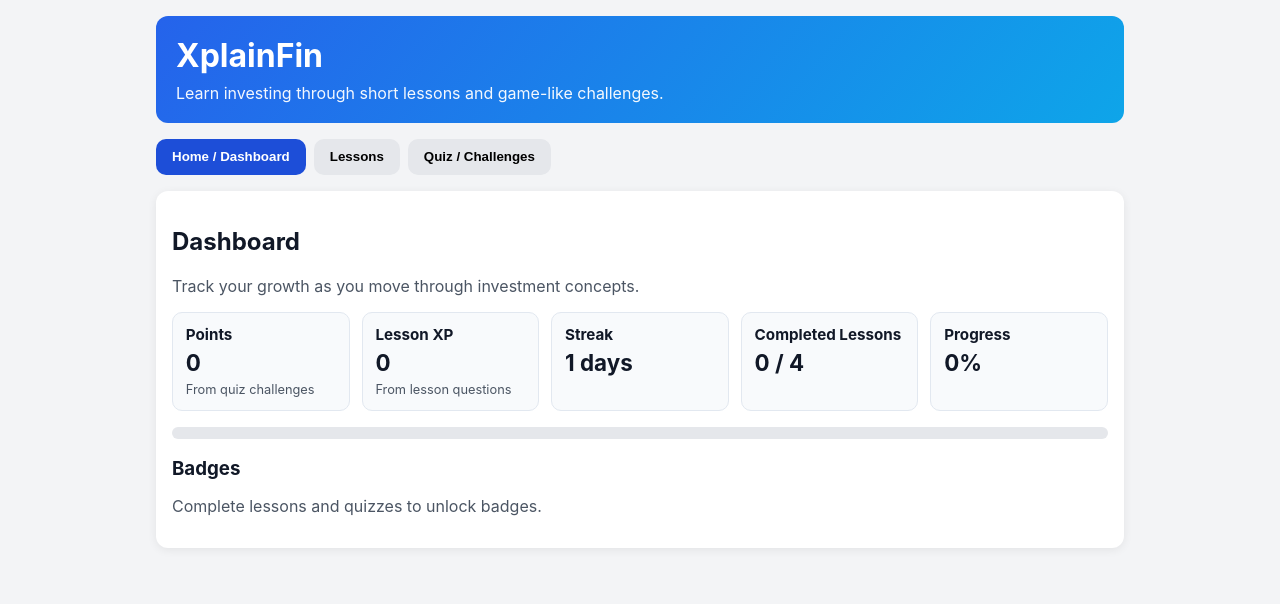
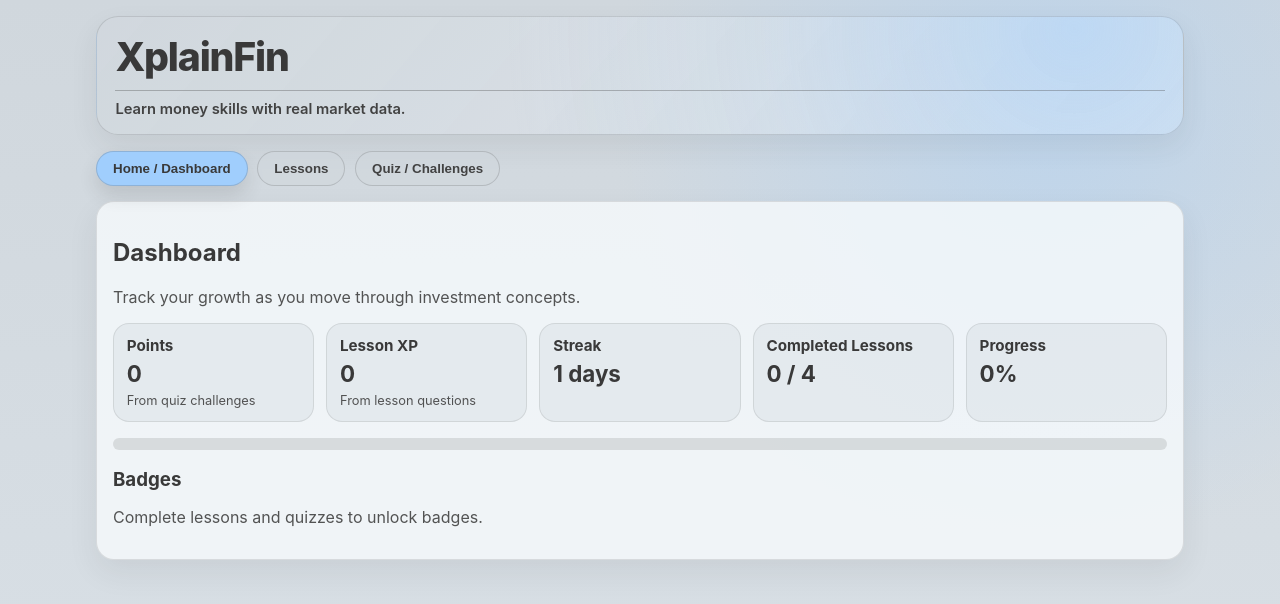
Before and after one commit to JohnYim668-code/XplainFin-Demo, a React (Vite) app: page / in a window 1280 px wide. Shown: the top 604 px of the page. Built offline with nearby package versions, Linux system fonts and the light colour scheme.

Commit message:
commit celia

```diff
--- a/src/App.jsx
+++ b/src/App.jsx
@@ -52,7 +52,8 @@ export default function App() {
     <main className="app-shell">
       <header className="app-header">
         <h1>XplainFin</h1>
-        <p>Learn investing through short lessons and game-like challenges.</p>
+        <div className="app-header-divider" />
+        <p className="app-hero-subtitle">Learn money skills with real market data.</p>
       </header>
 
       <NavTabs activeTab={activeTab} onTabChange={setActiveTab} />
--- a/src/styles.css
+++ b/src/styles.css
@@ -1,7 +1,7 @@
 :root {
-  font-family: Inter, system-ui, -apple-system, BlinkMacSystemFont, "Segoe UI", sans-serif;
-  color: #111827;
-  background: #f3f4f6;
+  font-family: "Inter", "Avenir Next", "Nunito", "Poppins", system-ui, -apple-system, BlinkMacSystemFont, "Segoe UI", sans-serif;
+  color: #393939;
+  background: #d0d7dd;
 }
 
 * {
@@ -10,61 +10,92 @@
 
 body {
   margin: 0;
+  min-height: 100vh;
+  background:
+    radial-gradient(circle at 82% 14%, rgba(160, 206, 253, 0.4), rgba(160, 206, 253, 0) 35%),
+    linear-gradient(180deg, #d0d7dd 0%, #d9e0e6 100%);
 }
 
 .app-shell {
-  max-width: 1000px;
+  max-width: 1120px;
   margin: 0 auto;
-  padding: 1rem;
+  padding: 1rem 1rem 1.25rem;
 }
 
 .app-header {
-  background: linear-gradient(130deg, #2563eb, #0ea5e9);
-  color: #fff;
-  padding: 1.25rem;
-  border-radius: 12px;
   margin-bottom: 1rem;
+  padding: 1rem 1.15rem;
+  border-radius: 22px;
+  border: 1px solid rgba(66, 66, 66, 0.16);
+  background:
+    radial-gradient(circle at 90% 10%, rgba(160, 206, 253, 0.5), rgba(160, 206, 253, 0.1) 32%, transparent 58%),
+    linear-gradient(130deg, rgba(208, 215, 221, 0.9), rgba(223, 229, 235, 0.95));
+  box-shadow: 0 12px 28px rgba(57, 57, 57, 0.08);
 }
 
 .app-header h1 {
-  margin: 0 0 0.5rem;
+  margin: 0;
+  font-size: clamp(1.75rem, 4vw, 2.45rem);
+  letter-spacing: -0.03em;
+  color: #393939;
+  font-weight: 800;
 }
 
-.app-header p {
-  margin: 0;
-  opacity: 0.95;
+.app-header-divider {
+  margin-top: 0.6rem;
+  height: 1px;
+  width: 100%;
+  background: rgba(66, 66, 66, 0.33);
+}
+
+.app-hero-subtitle {
+  margin: 0.58rem 0 0;
+  font-size: 0.92rem;
+  font-weight: 600;
+  color: #424242;
 }
 
 .tab-nav {
   display: flex;
-  gap: 0.5rem;
+  gap: 0.6rem;
   flex-wrap: wrap;
-  margin-bottom: 1rem;
+  margin-bottom: 0.9rem;
 }
 
 .tab-button {
-  border: none;
-  border-radius: 10px;
-  padding: 0.65rem 1rem;
+  border: 1px solid rgba(66, 66, 66, 0.2);
+  border-radius: 999px;
+  padding: 0.58rem 1rem;
   cursor: pointer;
-  background: #e5e7eb;
-  font-weight: 600;
+  background: rgba(208, 215, 221, 0.72);
+  color: #424242;
+  font-weight: 700;
+  transition: transform 180ms ease, box-shadow 180ms ease, background 180ms ease;
+}
+
+.tab-button:hover {
+  transform: translateY(-1px) scale(1.02);
+  box-shadow: 0 8px 16px rgba(57, 57, 57, 0.12);
 }
 
 .tab-button.active {
-  background: #1d4ed8;
-  color: #fff;
+  background: #a0cefd;
+  color: #393939;
+  box-shadow: 0 10px 18px rgba(66, 66, 66, 0.14);
 }
 
 .panel {
-  background: #fff;
-  border-radius: 12px;
+  background: rgba(246, 249, 252, 0.82);
+  border-radius: 18px;
+  border: 1px solid rgba(66, 66, 66, 0.14);
   padding: 1rem;
-  box-shadow: 0 2px 10px rgba(0, 0, 0, 0.07);
+  box-shadow: 0 12px 30px rgba(57, 57, 57, 0.08);
+  animation: pop-in 260ms ease-out;
 }
 
 .muted {
-  color: #4b5563;
+  color: #424242;
+  opacity: 0.9;
 }
 
 .card-grid {
@@ -75,10 +106,16 @@ body {
 }
 
 .card {
-  background: #f8fafc;
-  border: 1px solid #e2e8f0;
-  border-radius: 10px;
+  background: rgba(208, 215, 221, 0.36);
+  border: 1px solid rgba(66, 66, 66, 0.12);
+  border-radius: 16px;
   padding: 0.8rem;
+  transition: transform 180ms ease, box-shadow 180ms ease;
+}
+
+.card:hover {
+  transform: translateY(-2px) scale(1.01);
+  box-shadow: 0 10px 20px rgba(57, 57, 57, 0.1);
 }
 
 .card h3 {
@@ -99,7 +136,7 @@ body {
 
 .progress-wrap {
   height: 12px;
-  background: #e5e7eb;
+  background: rgba(66, 66, 66, 0.14);
   border-radius: 999px;
   overflow: hidden;
   margin: 0.8rem 0 1rem;
@@ -107,7 +144,8 @@ body {
 
 .progress-bar {
   height: 100%;
-  background: #10b981;
+  background: linear-gradient(90deg, #a0cefd, #77bbfc);
+  transition: width 300ms ease;
 }
 
 .badge-area h3 {
@@ -124,12 +162,13 @@ body {
 }
 
 .badge {
-  background: #fde68a;
-  border: 1px solid #f59e0b;
+  background: #a0cefd;
+  border: 1px solid rgba(66, 66, 66, 0.22);
   border-radius: 999px;
   padding: 0.35rem 0.65rem;
   font-weight: 600;
   font-size: 0.85rem;
+  color: #393939;
 }
 
 .path-layout {
@@ -139,10 +178,10 @@ body {
 }
 
 .path-module-block {
-  border: 1px solid #e5e7eb;
-  border-radius: 14px;
+  border: 1px solid rgba(66, 66, 66, 0.14);
+  border-radius: 16px;
   padding: 1rem;
-  background: #f8fafc;
+  background: rgba(208, 215, 221, 0.26);
 }
 
 .path-node {
@@ -161,13 +200,19 @@ body {
   width: 180px;
   height: 180px;
   margin: 0 auto;
-  background: radial-gradient(circle at 30% 30%, #4ade80, #22c55e);
-  color: #052e16;
-  box-shadow: 0 10px 20px rgba(22, 163, 74, 0.25);
+  background: radial-gradient(circle at 30% 25%, #cfe8ff, #a0cefd);
+  color: #393939;
+  box-shadow: 0 12px 22px rgba(57, 57, 57, 0.14);
+  transition: transform 180ms ease, box-shadow 180ms ease;
+}
+
+.module-node:hover {
+  transform: translateY(-2px);
+  box-shadow: 0 16px 26px rgba(57, 57, 57, 0.18);
 }
 
 .module-node.expanded {
-  outline: 4px solid #bbf7d0;
+  outline: 4px solid rgba(160, 206, 253, 0.6);
 }
 
 .module-description {
@@ -196,17 +241,17 @@ body {
   min-height: 115px;
   padding: 0.8rem 0.6rem;
   border-radius: 22px;
-  border: 2px solid #86efac;
-  background: #dcfce7;
-  color: #14532d;
+  border: 2px solid rgba(160, 206, 253, 0.6);
+  background: rgba(160, 206, 253, 0.2);
+  color: #393939;
   position: relative;
   overflow: hidden;
 }
 
 .lesson-node.completed {
-  background: #bfdbfe;
-  border-color: #60a5fa;
-  color: #1e3a8a;
+  background: rgba(160, 206, 253, 0.45);
+  border-color: #a0cefd;
+  color: #393939;
 }
 
 .lesson-reward-pill {
@@ -221,7 +266,7 @@ body {
 .lesson-connector {
   height: 24px;
   width: 58%;
-  border-bottom: 3px dashed #60a5fa;
+  border-bottom: 3px dashed #a0cefd;
   margin-top: 0.15rem;
   margin-bottom: 0.1rem;
   position: relative;
@@ -229,18 +274,18 @@ body {
 
 .lesson-connector.curve-right {
   justify-self: start;
-  border-right: 3px dashed #60a5fa;
+  border-right: 3px dashed #a0cefd;
   border-bottom-right-radius: 18px;
 }
 
 .lesson-connector.curve-left {
   justify-self: end;
-  border-left: 3px dashed #60a5fa;
+  border-left: 3px dashed #a0cefd;
   border-bottom-left-radius: 18px;
 }
 
 .lesson-path-step.done .lesson-connector {
-  border-color: #22c55e;
+  border-color: #424242;
 }
 
 .connector-dot {
@@ -250,8 +295,8 @@ body {
   width: 12px;
   height: 12px;
   border-radius: 999px;
-  background: #60a5fa;
-  box-shadow: 0 0 0 3px #dbeafe;
+  background: #a0cefd;
+  box-shadow: 0 0 0 3px rgba(160, 206, 253, 0.35);
 }
 
 .lesson-connector.curve-left .connector-dot {
@@ -260,8 +305,8 @@ body {
 }
 
 .lesson-path-step.done .connector-dot {
-  background: #22c55e;
-  box-shadow: 0 0 0 3px #dcfce7;
+  background: #424242;
+  box-shadow: 0 0 0 3px rgba(66, 66, 66, 0.2);
 }
 
 .offset-left {
@@ -298,10 +343,11 @@ body {
 }
 
 .question-card {
-  border: 1px solid #e5e7eb;
-  border-radius: 10px;
+  border: 1px solid rgba(66, 66, 66, 0.16);
+  border-radius: 14px;
   padding: 0.85rem;
   margin: 0.65rem 0;
+  background: rgba(208, 215, 221, 0.2);
 }
 
 .question-title {
@@ -320,7 +366,7 @@ body {
 .option-key {
   display: inline-block;
   width: 22px;
-  color: #64748b;
+  color: #424242;
 }
 
 .correct-option {
@@ -337,8 +383,8 @@ body {
 .open-ended-input {
   width: 100%;
   margin-top: 0.5rem;
-  border: 1px solid #cbd5e1;
-  border-radius: 10px;
+  border: 1px solid rgba(66, 66, 66, 0.26);
+  border-radius: 14px;
   padding: 0.6rem;
   font: inherit;
 }
@@ -355,9 +401,9 @@ body {
 .lesson-intro-card {
   margin-top: 1rem;
   padding: 1rem;
-  border: 1px solid #e5e7eb;
-  border-radius: 12px;
-  background: #f8fafc;
+  border: 1px solid rgba(66, 66, 66, 0.16);
+  border-radius: 16px;
+  background: rgba(208, 215, 221, 0.26);
 }
 
 .lesson-intro-summary {
@@ -417,26 +463,33 @@ body {
   background: transparent;
   cursor: pointer;
   border-radius: 999px;
-  box-shadow: 0 10px 28px rgba(79, 70, 229, 0.22);
+  width: 84px;
+  height: 84px;
+  border: 1px solid rgba(66, 66, 66, 0.2);
+  background: radial-gradient(circle at 35% 25%, rgba(255, 255, 255, 0.65), rgba(160, 206, 253, 0.35));
+  box-shadow: 0 10px 24px rgba(57, 57, 57, 0.2);
   line-height: 0;
+  transition: transform 220ms cubic-bezier(0.22, 1, 0.36, 1), box-shadow 220ms ease;
+  animation: float-bounce 2.2s ease-in-out infinite;
 }
 
 .ask-ai-fab:hover {
-  filter: brightness(1.06);
-  transform: translateY(-1px);
+  filter: brightness(1.03);
+  transform: translateY(-3px) scale(1.04);
+  box-shadow: 0 16px 28px rgba(57, 57, 57, 0.24);
 }
 
 .ask-ai-fab.active {
-  outline: 3px solid #a78bfa;
+  outline: 3px solid #a0cefd;
   outline-offset: 3px;
 }
 
 .ask-ai-fab-art {
   display: block;
-  width: min(220px, calc(100vw - 2rem));
-  height: auto;
-  max-height: 58px;
-  object-fit: contain;
+  width: 76px;
+  height: 76px;
+  border-radius: 999px;
+  object-fit: cover;
 }
 
 .ask-ai-panel {
@@ -448,10 +501,10 @@ body {
   max-height: min(70vh, 520px);
   display: flex;
   flex-direction: column;
-  background: #fff;
-  border-radius: 14px;
-  border: 1px solid #e2e8f0;
-  box-shadow: 0 16px 40px rgba(15, 23, 42, 0.18);
+  background: rgba(245, 248, 251, 0.96);
+  border-radius: 18px;
+  border: 1px solid rgba(66, 66, 66, 0.2);
+  box-shadow: 0 16px 40px rgba(57, 57, 57, 0.16);
   padding: 0.75rem;
 }
 
@@ -493,10 +546,10 @@ body {
   min-height: 140px;
   max-height: 240px;
   overflow-y: auto;
-  border: 1px solid #e5e7eb;
-  border-radius: 10px;
+  border: 1px solid rgba(66, 66, 66, 0.15);
+  border-radius: 14px;
   padding: 0.5rem;
-  background: #f8fafc;
+  background: rgba(208, 215, 221, 0.3);
 }
 
 .ask-ai-empty {
@@ -505,6 +558,9 @@ body {
 }
 
 .ask-ai-msg {
+  display: flex;
+  align-items: flex-start;
+  gap: 0.45rem;
   margin: 0.4rem 0;
   padding: 0.45rem 0.55rem;
   border-radius: 10px;
@@ -513,14 +569,23 @@ body {
 }
 
 .ask-ai-msg.user {
-  background: #dbeafe;
+  background: rgba(160, 206, 253, 0.45);
   margin-left: 1.5rem;
 }
 
 .ask-ai-msg.assistant {
-  background: #fff;
-  border: 1px solid #e2e8f0;
+  background: rgba(255, 255, 255, 0.74);
+  border: 1px solid rgba(66, 66, 66, 0.15);
   margin-right: 1rem;
+}
+
+.ask-ai-msg-avatar {
+  width: 22px;
+  height: 22px;
+  border-radius: 999px;
+  flex-shrink: 0;
+  margin-top: 0.1rem;
+  object-fit: cover;
 }
 
 .ask-ai-input-row {
@@ -532,8 +597,8 @@ body {
 
 .ask-ai-input {
   flex: 1;
-  border: 1px solid #cbd5e1;
-  border-radius: 10px;
+  border: 1px solid rgba(66, 66, 66, 0.22);
+  border-radius: 12px;
   padding: 0.45rem;
   font: inherit;
   resize: vertical;
@@ -549,7 +614,7 @@ body {
 }
 
 .completion-kicker {
-  color: #f59e0b;
+  color: #424242;
   font-size: 1.3rem;
   font-weight: 800;
   margin: 0.1rem 0 0.5rem;
@@ -564,8 +629,9 @@ body {
 }
 
 .completion-stats > div {
-  border: 1px solid #e5e7eb;
-  border-radius: 10px;
+  border: 1px solid rgba(66, 66, 66, 0.16);
+  border-radius: 14px;
+  background: rgba(208, 215, 221, 0.22);
   padding: 0.7rem;
 }
 
@@ -577,8 +643,9 @@ body {
 }
 
 .module {
-  border: 1px solid #e5e7eb;
-  border-radius: 10px;
+  border: 1px solid rgba(66, 66, 66, 0.16);
+  border-radius: 14px;
+  background: rgba(208, 215, 221, 0.2);
   padding: 0.8rem;
   margin: 0.9rem 0;
 }
@@ -596,8 +663,8 @@ body {
 .level-pill {
   font-size: 0.8rem;
   border-radius: 999px;
-  background: #dbeafe;
-  color: #1d4ed8;
+  background: #a0cefd;
+  color: #393939;
   padding: 0.2rem 0.55rem;
   font-weight: 600;
 }
@@ -616,21 +683,27 @@ body {
 }
 
 .btn {
-  border: none;
-  border-radius: 8px;
+  border: 1px solid rgba(66, 66, 66, 0.14);
+  border-radius: 12px;
   padding: 0.55rem 0.8rem;
   cursor: pointer;
-  font-weight: 600;
+  font-weight: 700;
+  transition: transform 160ms ease, box-shadow 160ms ease;
+}
+
+.btn:hover {
+  transform: translateY(-1px);
+  box-shadow: 0 8px 15px rgba(57, 57, 57, 0.14);
 }
 
 .btn-primary {
-  background: #2563eb;
-  color: #fff;
+  background: #a0cefd;
+  color: #393939;
 }
 
 .btn-secondary {
-  background: #e5e7eb;
-  color: #111827;
+  background: rgba(208, 215, 221, 0.75);
+  color: #424242;
 }
 
 .selected-lesson {
@@ -647,22 +720,31 @@ body {
 }
 
 .pill {
-  border: 1px solid #cbd5e1;
-  background: #fff;
+  border: 1px solid rgba(66, 66, 66, 0.2);
+  background: rgba(255, 255, 255, 0.7);
   border-radius: 999px;
   padding: 0.4rem 0.7rem;
   cursor: pointer;
+  color: #424242;
+  font-weight: 600;
+  transition: transform 160ms ease, box-shadow 160ms ease;
+}
+
+.pill:hover {
+  transform: translateY(-1px);
+  box-shadow: 0 8px 14px rgba(57, 57, 57, 0.12);
 }
 
 .pill.active {
-  background: #1d4ed8;
-  color: #fff;
-  border-color: #1d4ed8;
+  background: #a0cefd;
+  color: #393939;
+  border-color: rgba(66, 66, 66, 0.28);
 }
 
 .quiz-card {
-  border: 1px solid #e5e7eb;
-  border-radius: 10px;
+  border: 1px solid rgba(66, 66, 66, 0.16);
+  border-radius: 16px;
+  background: rgba(208, 215, 221, 0.22);
   padding: 1rem;
 }
 
@@ -682,14 +764,48 @@ body {
 }
 
 .feedback.ok {
-  color: #047857;
+  color: #393939;
 }
 
 .feedback.warn {
-  color: #b45309;
+  color: #424242;
+}
+
+@keyframes pop-in {
+  0% {
+    opacity: 0;
+    transform: translateY(8px) scale(0.985);
+  }
+  100% {
+    opacity: 1;
+    transform: translateY(0) scale(1);
+  }
+}
+
+@keyframes float-bounce {
+  0%,
+  100% {
+    transform: translateY(0);
+  }
+  50% {
+    transform: translateY(-3px);
+  }
 }
 
 @media (max-width: 700px) {
+  .app-shell {
+    padding: 0.8rem;
+  }
+
+  .app-header {
+    padding: 0.85rem 0.9rem;
+    border-radius: 18px;
+  }
+
+  .app-header h1 {
+    font-size: 1.5rem;
+  }
+
   .module-node {
     width: 160px;
     height: 160px;
```
Also changed, not shown: src/components/AskAiPanel.jsx (+9 -2 lines), public/assistant-ai-icon.png (added), 1 other file (tests, documents, lock files or other folders).
